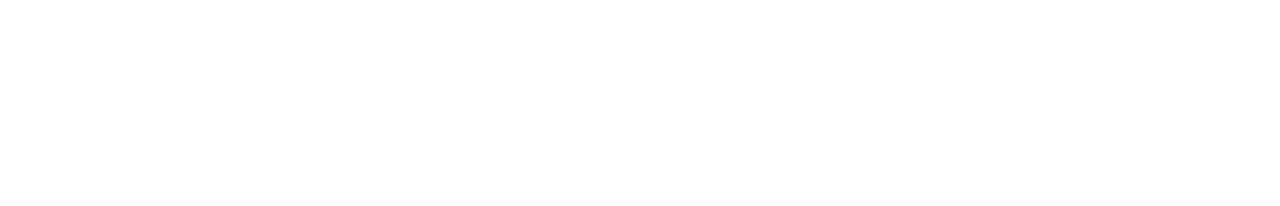
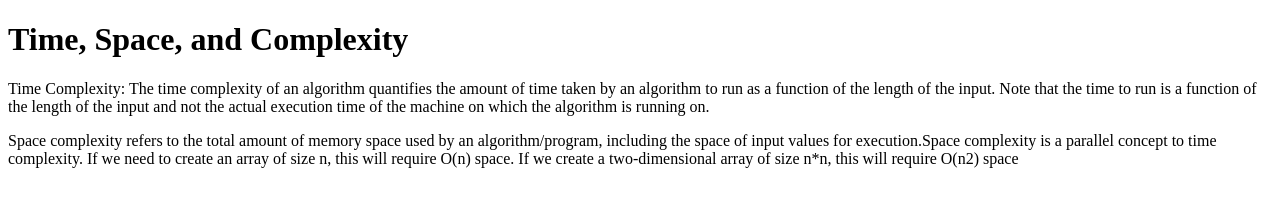
Before and after one commit to acciojob/time-and-space-complexity-Mohitsharma1022, a website: page main.html in a window 1280 px wide. Drawn offline with Linux system fonts and the light colour scheme.

Commit message:
created a submission

```diff
--- a/main.html
+++ b/main.html
@@ -8,6 +8,9 @@
 
 <body>
 	<!-- the entire body must be written by student -->
+	<h1>Time, Space, and Complexity </h1>
+	<p>Time Complexity: The time complexity of an algorithm quantifies the amount of time taken by an algorithm to run as a function of the length of the input. Note that the time to run is a function of the length of the input and not the actual execution time of the machine on which the algorithm is running on.</p>
+	<p><b></b>Space complexity </b>refers to the total amount of memory space used by an algorithm/program, including the space of input values for execution.Space complexity is a parallel concept to time complexity. If we need to create an array of size n, this will require O(n) space. If we create a two-dimensional array of size n*n, this will require O(n2) space</p>
     <script type="text/javascript" src="./script.js">
 </script>
 
```
